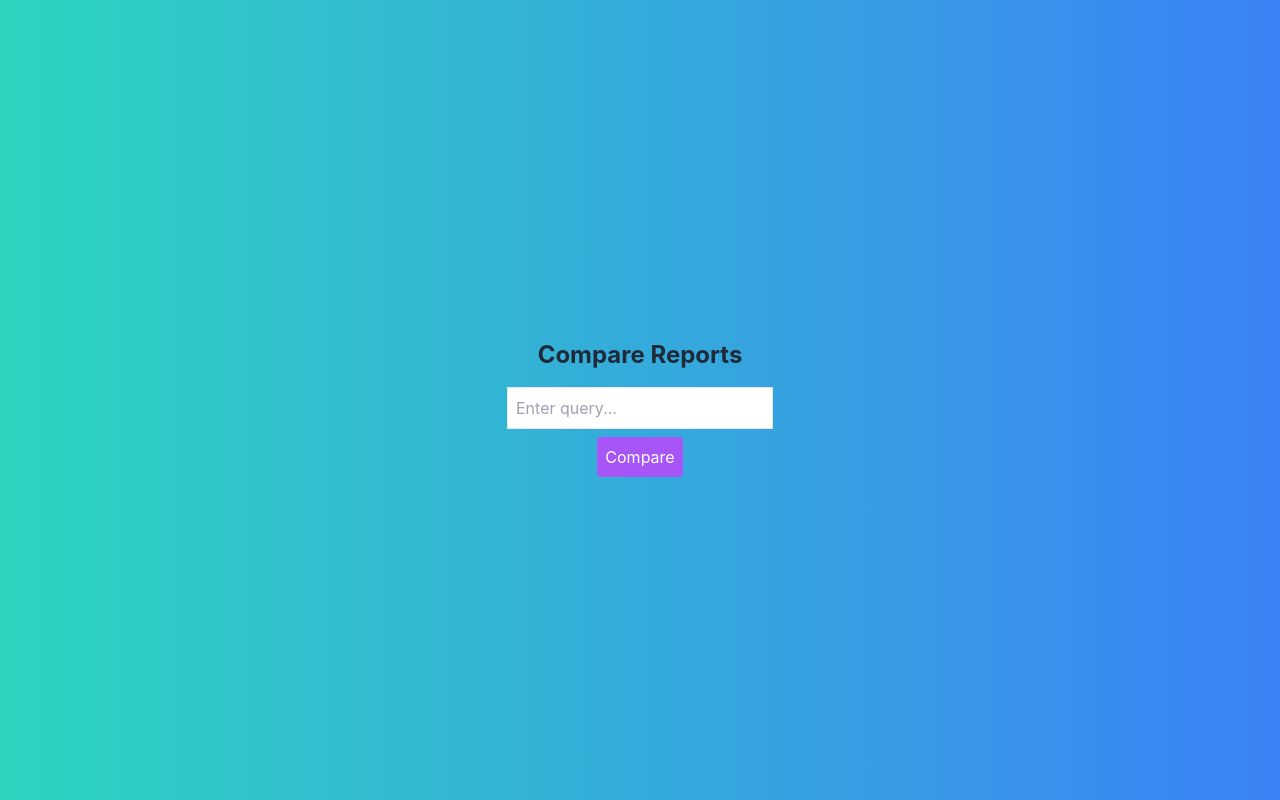
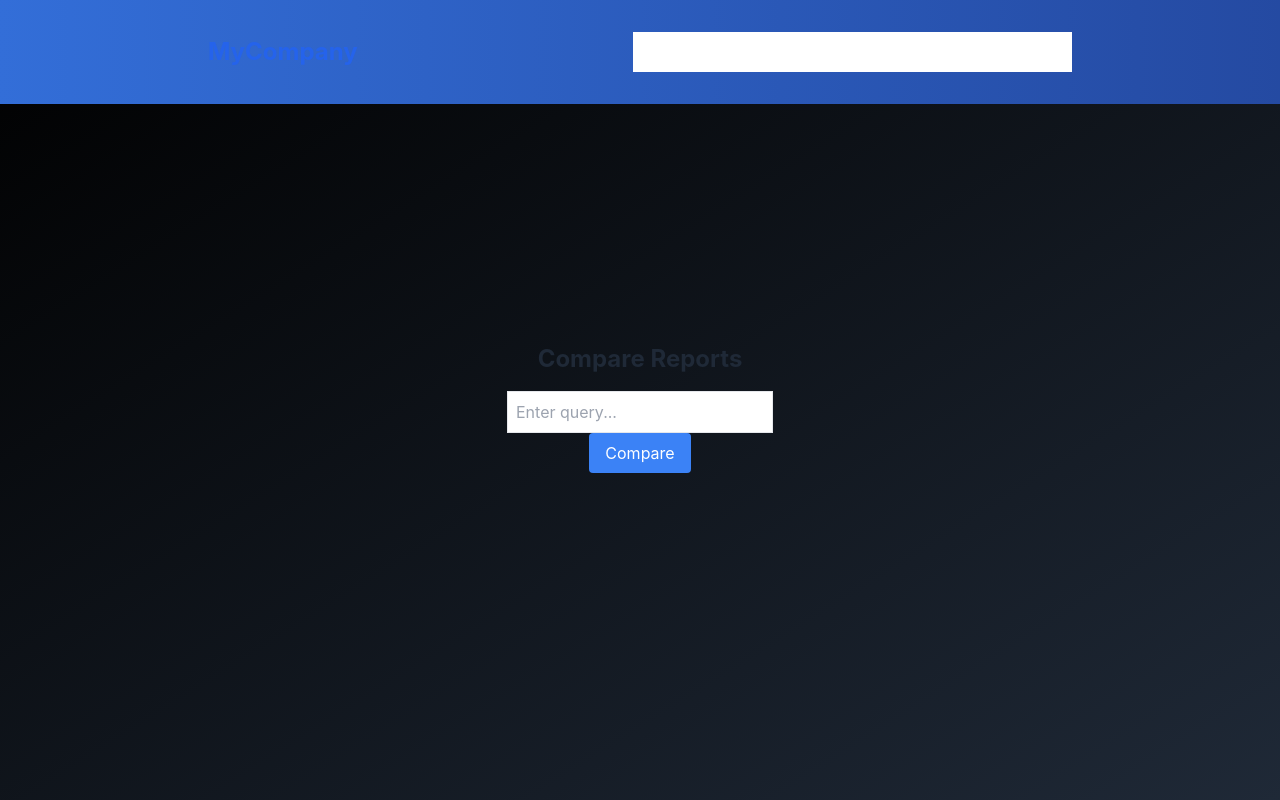
Before and after one commit to ashsin19/rag-survey-ui, a React (Vite) app: page /compare in a window 1280 px wide. Built offline with nearby package versions, Linux system fonts and the light colour scheme.

Commit message:
UI updated with Navbar and Compare Function

```diff
--- a/package.json
+++ b/package.json
@@ -11,6 +11,8 @@
   },
   "dependencies": {
     "axios": "^1.7.9",
+    "lucide": "^0.475.0",
+    "lucide-react": "^0.475.0",
     "react": "^18.3.1",
     "react-dom": "^18.3.1",
     "react-router-dom": "^6.29.0"
--- /dev/null
+++ b/src/assets/styles/Navbar.css
@@ -0,0 +1,17 @@
+.animated-bg {
+    background: linear-gradient(270deg, #1e3a8a, #3b82f6, #10b981, #f59e0b);
+    background-size: 600% 600%;
+    animation: gradientAnimation 10s ease infinite;
+  }
+
+  @keyframes gradientAnimation {
+    0% {
+      background-position: 0% 50%;
+    }
+    50% {
+      background-position: 100% 50%;
+    }
+    100% {
+      background-position: 0% 50%;
+    }
+  }
--- /dev/null
+++ b/src/components/Navbar.jsx
@@ -0,0 +1,86 @@
+import React, { useState } from "react";
+import { NavLink } from "react-router-dom";
+import { Menu, X } from "lucide-react"; // Icons for menu and close
+import "../assets/styles/Navbar.css"
+
+const Navbar = () => {
+  const [menuOpen, setMenuOpen] = useState(false);
+
+  const toggleMenu = () => {
+    setMenuOpen(!menuOpen);
+  };
+
+  return (
+    <nav className="animated-bg fixed w-full z-10 text-white">
+      <div className="container mx-auto px-6 py-4 flex justify-between items-center">
+        {/* Logo */}
+        <div className="text-2xl font-bold text-blue-600">
+          <NavLink to="/" className="hover:text-blue-800">
+            MyCompany
+          </NavLink>
+        </div>
+
+        {/* Hamburger Menu Icon (visible on small screens) */}
+        <div className="md:hidden">
+          <button onClick={toggleMenu} className="focus:outline-none">
+            {menuOpen ? <X size={28} /> : <Menu size={28} />}
+          </button>
+        </div>
+
+        {/* Navigation Links */}
+        <div
+          className={`${
+            menuOpen ? "block" : "hidden"
+          } md:flex md:space-x-8 absolute md:relative bg-white left-0 top-16 w-full md:w-auto py-4 md:py-0 md:top-auto shadow-md md:shadow-none bg-transparent`}
+        >
+          <NavLink
+            to="/"
+            className={({ isActive }) =>
+                `transition-colors text-white bg-transparent hover:bg-opacity-20 hover:bg-black rounded px-4 py-2 ${
+                  isActive ? "text-gray-200" : "text-white"
+                }`
+              }
+            onClick={() => setMenuOpen(false)}
+          >
+            Home
+          </NavLink>
+          <NavLink
+            to="/upload"
+            className={({ isActive }) =>
+                `transition-colors text-white bg-transparent hover:bg-opacity-20 hover:bg-black rounded px-4 py-2 ${
+                  isActive ? "text-gray-200" : "text-white"
+                }`
+              }
+            onClick={() => setMenuOpen(false)}
+          >
+            Upload
+          </NavLink>
+          <NavLink
+            to="/query"
+            className={({ isActive }) =>
+                `transition-colors text-white bg-transparent hover:bg-opacity-20 hover:bg-black rounded px-4 py-2 ${
+                  isActive ? "text-gray-200" : "text-white"
+                }`
+              }
+            onClick={() => setMenuOpen(false)}
+          >
+            Query
+          </NavLink>
+          <NavLink
+            to="/compare"
+            className={({ isActive }) =>
+                `transition-colors text-white bg-transparent hover:bg-opacity-20 hover:bg-black rounded px-4 py-2 ${
+                  isActive ? "text-gray-200" : "text-white"
+                }`
+              }
+            onClick={() => setMenuOpen(false)}
+          >
+            Compare
+          </NavLink>
+        </div>
+      </div>
+    </nav>
+  );
+};
+
+export default Navbar;
--- a/src/main.jsx
+++ b/src/main.jsx
@@ -2,6 +2,7 @@ import Home from "./pages/Home";
 import Upload from "./pages/Upload";
 import Query from "./pages/Query";
 import Compare from "./pages/Compare";
+import Navbar from "./components/Navbar"
 import React from "react";
 import ReactDOM from "react-dom/client";
 import { BrowserRouter as Router, Routes, Route } from "react-router-dom";
@@ -10,12 +11,15 @@ import "./index.css";
 ReactDOM.createRoot(document.getElementById("root")).render(
   <React.StrictMode>
     <Router>
+    <Navbar />
+      <div>
       <Routes>
         <Route path="/" element={<Home />} />
         <Route path="/upload" element={<Upload />} />
         <Route path="/query" element={<Query />} />
         <Route path="/compare" element={<Compare />} />
       </Routes>
+      </div>
     </Router>
   </React.StrictMode>
 );
--- a/src/pages/Compare.jsx
+++ b/src/pages/Compare.jsx
@@ -1,52 +1,130 @@
 import React, { useState } from "react";
 
-const Compare = () => {
+const Comparison = () => {
   const [query, setQuery] = useState("");
-  const [comparisonResults, setComparisonResults] = useState([]);
+  const [results, setResults] = useState(null);
   const [loading, setLoading] = useState(false);
+  const [error, setError] = useState(null);
 
   const handleCompare = async () => {
-    if (!query) return;
     setLoading(true);
+    setError(null);
+    setResults(null);
+
+    const token = localStorage.getItem("token"); // Ensure token is stored in localStorage
+    if (!token) {
+      setError("You must be logged in to view comparisons.");
+      setLoading(false);
+      return;
+    }
+
     try {
-      const res = await fetch("http://localhost:8000/compare/", {
+      const response = await fetch("http://127.0.0.1:8000/compare/", {
         method: "POST",
-        headers: { "Content-Type": "application/json" , Authorization: `Bearer ${localStorage.getItem('token')}` },
+        headers: {
+          "Authorization": `Bearer ${token}`,
+          "Content-Type": "application/json",
+        },
         body: JSON.stringify({ query }),
-      }).then(async (res) => {
-        if (!res.ok) throw new Error(`HTTP error! Status: ${res.status}`);
-        const contentType = res.headers.get("content-type");
-        if (contentType && contentType.includes("application/json")) {
-          return res.json();
-        } else {
-          console.log("Response is not JSON:", await res.text());
-          return null;
-        }
-      })
-      .then((data) => console.log("Parsed JSON:", data))
-      .catch((error) => console.error("Error:", error));
-      // setComparisonResults(data.comparisons || []);
+      });
+
+      const text = await response.text(); // Debugging: Capture raw response
+      console.log("Raw Response:", text);
+
+      if (!response.ok) {
+        throw new Error(`Error: ${response.status}`);
+      }
+
+      const data = JSON.parse(text);
+      console.log("Parsed JSON:", data);
+      setResults(data.comparisons);
     } catch (error) {
-      console.error("Comparison error:", error);
-      alert("An error occurred while comparing.");
+      console.error("Fetch Error:", error);
+      setError("Failed to retrieve comparison results.");
     }
+
     setLoading(false);
   };
 
   return (
-    <div className="min-h-screen flex flex-col items-center justify-center bg-gradient-to-r from-teal-400 to-blue-500 text-white p-10">
+    <div className="min-h-screen flex flex-col items-center justify-center bg-gradient-to-br from-black to-gray-800 text-white p-10">
       <h2 className="text-2xl font-bold">Compare Reports</h2>
+
       <input
         type="text"
-        value={query}
-        onChange={(e) => setQuery(e.target.value)}
         placeholder="Enter query..."
         className="mt-4 p-2 border"
+        value={query}
+        style={{color:"black"}}
+        onChange={(e) => setQuery(e.target.value)}
       />
-      <button onClick={handleCompare} className="mt-2 p-2 bg-purple-500 text-white rounded">
-        {loading ? "Comparing..." : "Compare"}
+
+      <button
+        onClick={handleCompare}
+        className="bg-blue-500 text-white px-4 py-2 rounded"
+        disabled={loading}
+      >
+        {loading ? "Loading..." : "Compare"}
       </button>
+
+      {error && <p className="text-red-500 mt-4">{error}</p>}
+
+      {results && (
+        <div className="mt-6">
+          <h3 className="text-xl font-semibold">Comparison Results</h3>
+          {results.length === 0 ? (
+            <p className="text-gray-500">No comparisons found.</p>
+          ) : (
+            results.map((result, index) => (
+              <div key={index} className="border p-4 mt-4 rounded shadow">
+                <h4 className="font-bold">
+                  {result.report_1} vs {result.report_2}
+                </h4>
+                <div className="mt-2">
+                  <h5 className="font-semibold">Common Insights:</h5>
+                  {result.comparison.common_insights.length > 0 ? (
+                    <ul className="list-disc list-inside">
+                      {result.comparison.common_insights.map((insight, i) => (
+                        <li key={i}>{insight}</li>
+                      ))}
+                    </ul>
+                  ) : (
+                    <p className="text-gray-500">No common insights found.</p>
+                  )}
+                </div>
+
+                <div className="mt-2">
+                  <h5 className="font-semibold">Unique to {result.report_1}:</h5>
+                  {result.comparison.unique_in_report_1.length > 0 ? (
+                  <ul className="list-disc list-inside">
+                    {result.comparison.unique_in_report_1.map((item, i) => (
+                      <li key={i}>{item}</li>
+                    ))}
+                  </ul>
+                ) : (
+                  <p className="text-gray-500">No unique insights found.</p>
+                )}
+                </div>
+
+                <div className="mt-2">
+                  <h5 className="font-semibold">Unique to {result.report_2}:</h5>
+                  {result.comparison.unique_in_report_2.length > 0 ? (
+                  <ul className="list-disc list-inside">
+                    {result.comparison.unique_in_report_2.map((item, i) => (
+                      <li key={i}>{item}</li>
+                    ))}
+                  </ul>
+                ) : (
+                  <p className="text-gray-500">No unique insights found.</p>
+                )}
+                </div>
+              </div>
+            ))
+          )}
+        </div>
+      )}
     </div>
   );
 };
-export default Compare;
+
+export default Comparison;
--- a/src/pages/Home.jsx
+++ b/src/pages/Home.jsx
@@ -11,7 +11,7 @@ const Home = () => {
 
   return (
 
-    <div className="min-h-screen flex flex-col items-center justify-center bg-gradient-to-r from-teal-400 to-blue-500 text-white p-10">
+    <div className="min-h-screen flex flex-col items-center justify-center bg-gradient-to-br from-black to-gray-800 text-white p-10">
     {isLoggedIn ? ( // Conditional rendering based on login status
              <div>
             <h1 className="text-5xl font-extrabold mb-4 text-center">AI-Powered Insights</h1>
--- a/src/pages/Query.jsx
+++ b/src/pages/Query.jsx
@@ -27,7 +27,7 @@ const Query = () => {
   };
 
   return (
-    <div className="min-h-screen flex flex-col items-center justify-center bg-gradient-to-r from-teal-400 to-blue-500 text-white p-10">
+    <div className="min-h-screen flex flex-col items-center justify-center bg-gradient-to-br from-black to-gray-800 text-white p-10">
       <h2 className="text-2xl font-bold">Query Reports</h2>
       <input
         type="text"
--- a/src/pages/Upload.jsx
+++ b/src/pages/Upload.jsx
@@ -30,7 +30,7 @@ const Upload = () => {
   };
 
   return (
-    <div className="min-h-screen flex flex-col items-center justify-center bg-gradient-to-r from-teal-400 to-blue-500 text-white p-10">
+    <div className="min-h-screen flex flex-col items-center justify-center bg-gradient-to-br from-black to-gray-800 text-white p-10">
       <h2 className="text-2xl font-bold">Upload a Report</h2>
       <input
         type="file"
```
Also changed, not shown: 2 other files (tests, documents, lock files or other folders).
